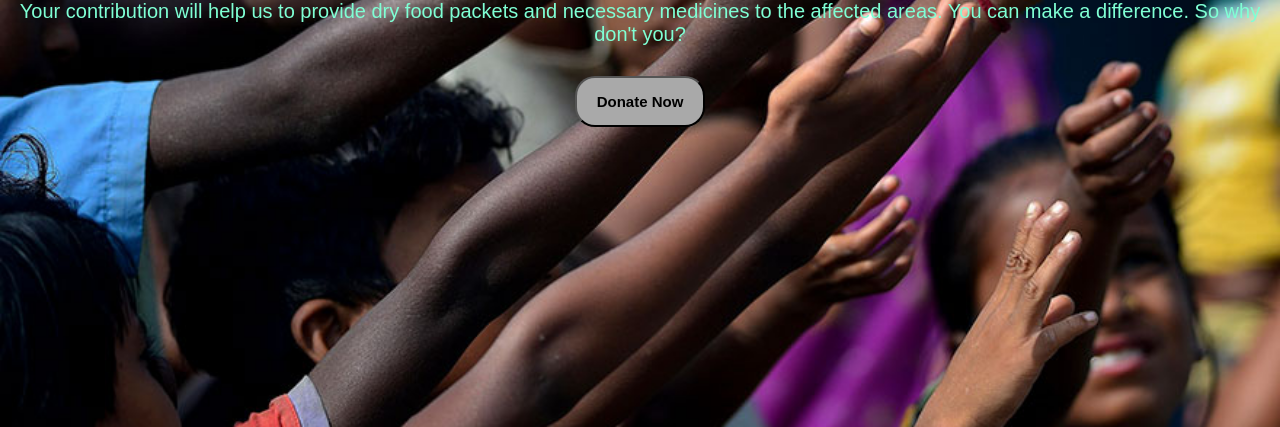
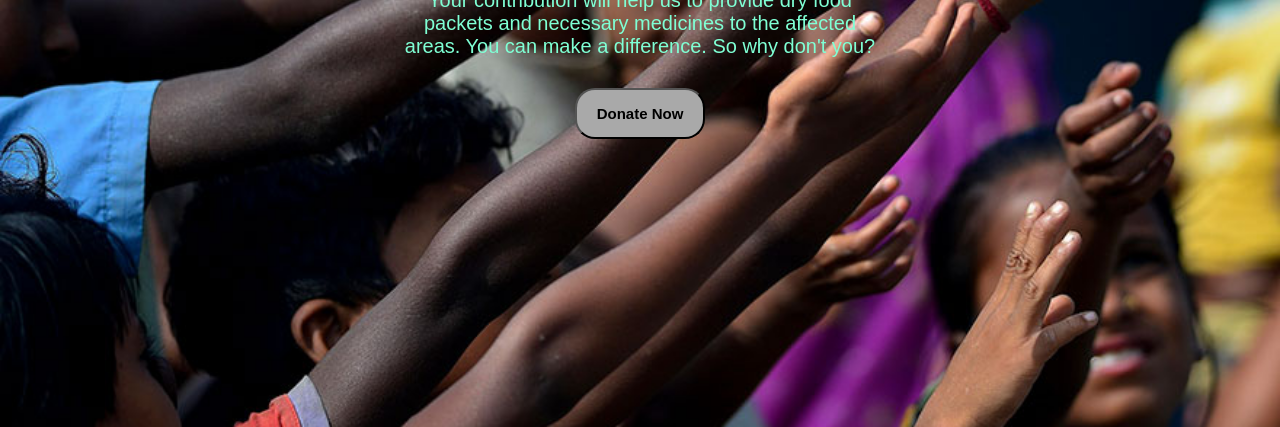
Before and after one commit to miavai649/assignment-1, a plain HTML site: page index.html in a window 1280 px wide. Shown: the part 373-800 px from the top of the page. Drawn offline with Linux system fonts and the light colour scheme; a web font is replaced by a local one.

Commit message:
paragraph styled

```diff
--- a/style.css
+++ b/style.css
@@ -21,8 +21,11 @@
     color: aliceblue;
 }
 #banner-items p{
-    margin: 15px;
+    margin-top: 15px;
+    margin-bottom: 15px;
     color: aquamarine;
+    margin-left: 400px;
+    margin-right: 400px;
 }
 .btn-link{
     text-decoration: none;
```
